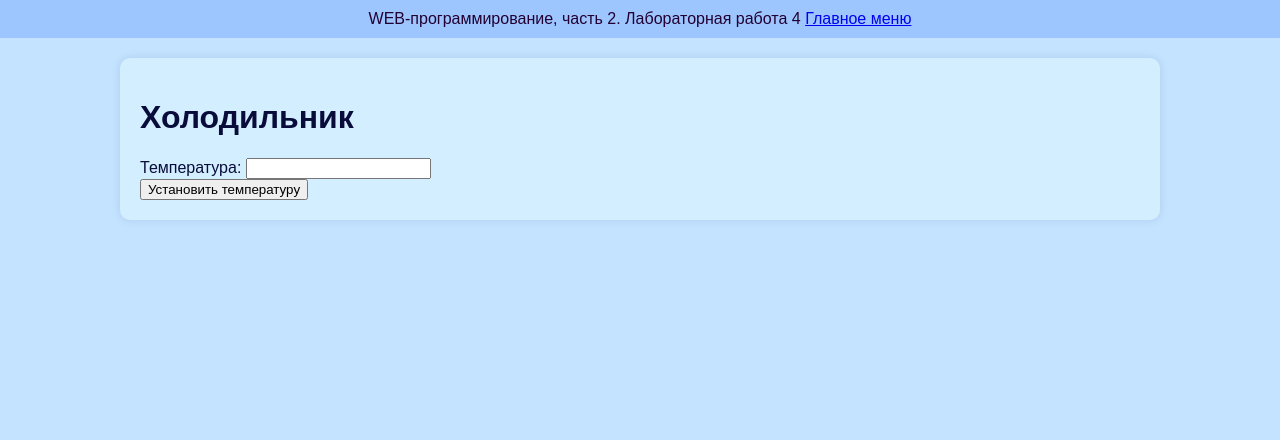
After one commit to krepuk/web-programming-labs-2, a Flask app: page /lab4/fridge in a window 1280 px wide. The commit adds this page. Shown: the top 440 px of the page. Run offline with Flask 3, Linux system fonts and the light colour scheme.

Commit message:
холожильник

```diff
--- a/lab4.py
+++ b/lab4.py
@@ -153,7 +153,40 @@ def login():
     error = 'Неверные логин и/или пароль'
     return render_template('/lab4/login.html', error=error, authorized=False, login=login)
 
+
 @lab4.route('/lab4/logout', methods=['POST'])
 def logout():
     session.pop('login', None)
     return redirect('/lab4/login')
+
+
+@lab4.route('/lab4/fridge', methods=['GET', 'POST'])
+def fridge():
+    if request.method == 'POST':
+        temperature = request.form.get('temperature')
+
+        if not temperature:
+            message = 'Ошибка: не задана температура'
+            snowflakes = ''
+        else:
+            temperature = float(temperature)
+            snowflakes = ''  # Инициализация переменной snowflakes
+            if temperature < -12:
+                message = 'Не удалось установить температуру — слишком низкое значение'
+            elif temperature > -1:
+                message = 'Не удалось установить температуру — слишком высокое значение'
+            elif -12 <= temperature <= -9:
+                message = f'Установлена температура: {temperature}°С'
+                snowflakes = '❄️❄️❄️'
+            elif -8 <= temperature <= -5:
+                message = f'Установлена температура: {temperature}°С'
+                snowflakes = '❄️❄️'
+            elif -4 <= temperature <= -1:
+                message = f'Установлена температура: {temperature}°С'
+                snowflakes = '❄️'
+            else:
+                message = f'Установлена температура: {temperature}°С'
+
+        return render_template('/lab4/fridge.html', message=message, snowflakes=snowflakes)
+
+    return render_template('/lab4/fridge.html')
--- /dev/null
+++ b/templates/lab4/fridge.html
@@ -0,0 +1,24 @@
+{% extends "base.html" %}
+
+{% block lab %}Лабораторная работа 4{% endblock %}
+
+{% block main %}
+    <h1>Холодильник</h1>
+    <form method="post">
+        <div>
+            <label for="temperature">Температура:</label>
+            <input type="number" id="temperature" name="temperature" step="0,5">
+        </div>
+        <div>
+            <button type="submit">Установить температуру</button>
+        </div>
+    </form>
+    <div>
+        {% if message %}
+            <p>{{ message }}</p>
+            {% if snowflakes %}
+                <p>{{ snowflakes }}</p>
+            {% endif %}
+        {% endif %}
+    </div>
+{% endblock %}
--- a/templates/lab4/lab4.html
+++ b/templates/lab4/lab4.html
@@ -28,5 +28,8 @@
         <li>
             <a href="/lab4/login">Форма</a>
         </li>
+        <li>
+            <a href="/lab4/fridge">Холодильник</a>
+        </li>
     </ol>
 {% endblock %}
```
